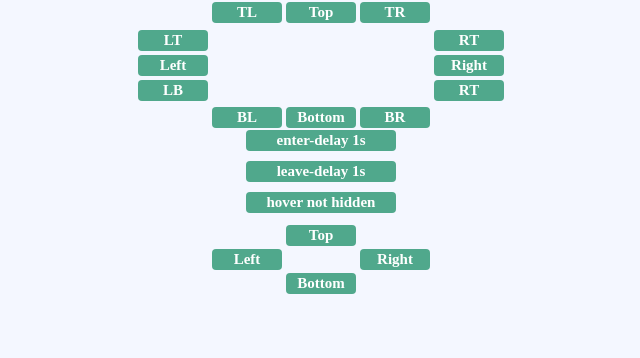
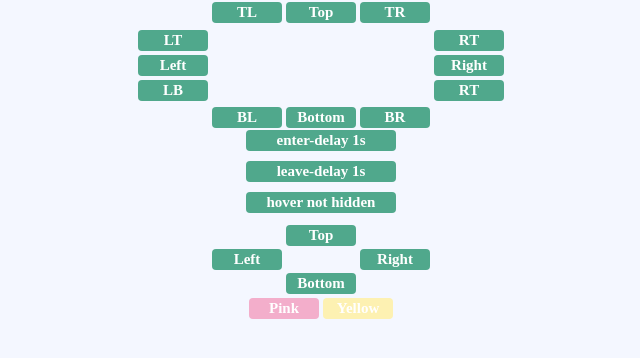
Before and after one commit to heewls/tooltip, a React (Vite) app: page / in a window 1280 px wide. Shown: the top 358 px of the page, without its empty margins (319-959 px from the left). Built offline with nearby package versions, Linux system fonts and the light colour scheme.

Commit message:
custom style tooltip

```diff
--- a/src/App.tsx
+++ b/src/App.tsx
@@ -1,3 +1,4 @@
+import CustomTooltip from "./components/Example/CustomTooltip/CustomTooltip";
 import Normal from "./components/Example/Normal/Normal";
 import Options from "./components/Example/Options/Options";
 import VariousContent from "./components/Example/VariousContent/VariousContent";
@@ -8,6 +9,7 @@ function App() {
             <Normal />
             <Options />
             <VariousContent />
+            <CustomTooltip />
         </div>
     );
 }
--- /dev/null
+++ b/src/components/Example/CustomTooltip/CustomTooltip.styles.tsx
@@ -0,0 +1,37 @@
+import styled from "styled-components";
+
+export const Container = styled.div`
+    display: flex;
+    justify-content: center;
+    align-items: center;
+`;
+
+export const PinkContent = styled.div`
+    background-color: #f3aecb;
+    width: 70px;
+    text-align: center;
+    color: white;
+    font-weight: bolder;
+    border-radius: 4px;
+    border: none;
+    font-size: 15px;
+    padding: 2px 0;
+    margin: 2px;
+    cursor: pointer;
+    transition: 800ms ease all;
+`;
+
+export const YellowContent = styled.div`
+    background-color: #fdf1b2;
+    width: 70px;
+    text-align: center;
+    color: white;
+    font-weight: bolder;
+    border-radius: 4px;
+    border: none;
+    font-size: 15px;
+    padding: 2px 0;
+    margin: 2px;
+    cursor: pointer;
+    transition: 800ms ease all;
+`;
--- /dev/null
+++ b/src/components/Example/CustomTooltip/CustomTooltip.tsx
@@ -0,0 +1,15 @@
+import Tooltip from "../../Tooltip/Tooltip";
+import * as S from "./CustomTooltip.styles";
+
+export default function CustomTooltip() {
+    return (
+        <S.Container>
+            <Tooltip content="pink" backgroundColor="#f3aecb" direction="top">
+                <S.PinkContent>Pink</S.PinkContent>
+            </Tooltip>
+            <Tooltip content="yellow" direction="top" backgroundColor="#fdf1b2" style={{ color: "black" }}>
+                <S.YellowContent>Yellow</S.YellowContent>
+            </Tooltip>
+        </S.Container>
+    );
+}
```
